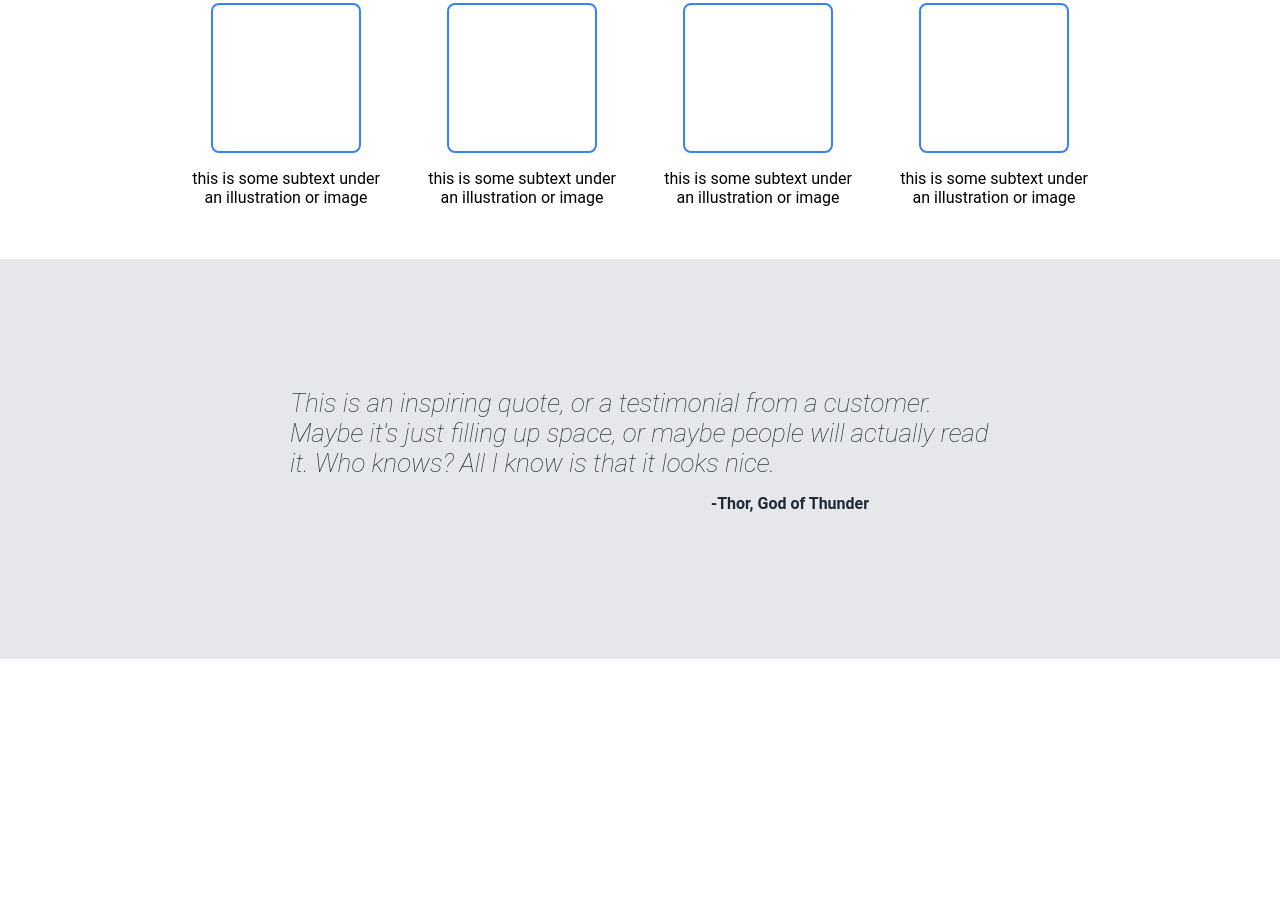
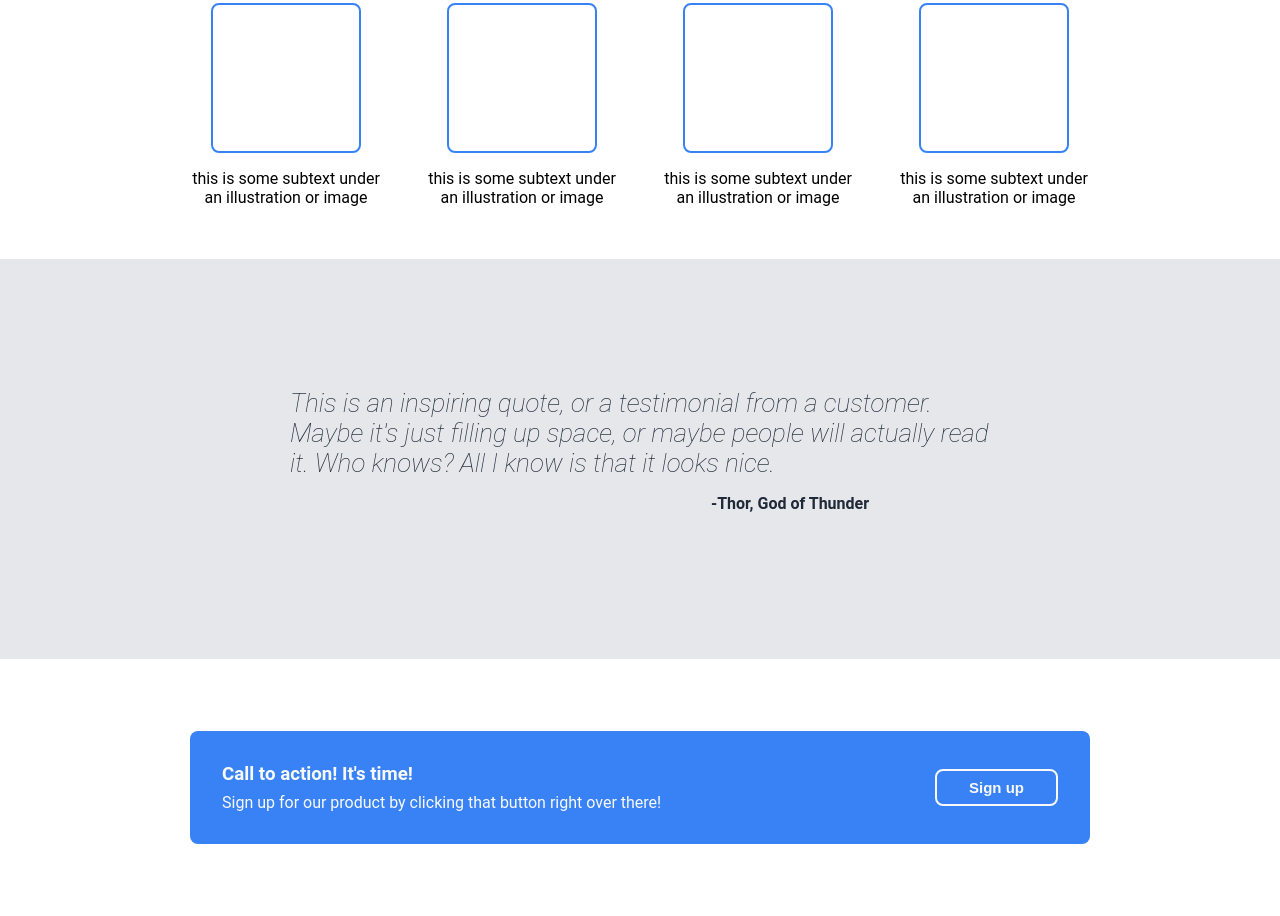
Before and after one commit to iohannc/landingPage-OdinProject, a plain HTML site: page index.html in a window 1280 px wide. Shown: the part 563-1479 px from the top of the page. Before the commit the page ends 1222 px from the top, so only its background shows below. Drawn offline with Linux system fonts and the light colour scheme.

Commit message:
Finish fourth section

```diff
--- a/css/styles.css
+++ b/css/styles.css
@@ -154,3 +154,49 @@ a {
   font-weight: 700;
   margin-left: 300px;
 }
+
+.action-section {
+  padding: 72px;
+  display: flex;
+  justify-content: center;
+  align-items: center;
+}
+
+.call-to-action {
+  background-color: var(--button-color);
+  display: flex;
+  justify-content: space-between;
+  align-items: center;
+  border-radius: 8px;
+  padding: 32px;
+  max-width: 900px;
+  gap: 16px;
+  flex-wrap: wrap;
+  flex: 1;
+}
+
+.call-to-action button {
+  background-color: var(--button-color);
+  border-radius: 8px;
+  border: 2px solid var(--font-lightcolor);
+  color: var(--font-lightcolor);
+  font-weight: 700;
+  font-size: 15px;
+  padding: 8px 32px;
+}
+
+.action-text {
+  color: var(--font-lightcolor);
+  display: flex;
+  flex-direction: column;
+  justify-content: center;
+  gap: 8px;
+}
+
+.action-text h3 {
+  margin: 0;
+}
+
+.action-text p {
+  margin: 0;
+}
--- a/index.html
+++ b/index.html
@@ -61,12 +61,22 @@
       </div>
       <div class="quote-section">
         <p class="quote-text">
-          This is an inspiring quote, or a testimonial from
-          a customer. Maybe it's just filling up space, or
-          maybe people will actually read it. Who knows? All
-          I know is that it looks nice.
+          This is an inspiring quote, or a testimonial from a customer. Maybe
+          it's just filling up space, or maybe people will actually read it. Who
+          knows? All I know is that it looks nice.
         </p>
         <p class="quote-author">-Thor, God of Thunder</p>
+      </div>
+      <div class="action-section">
+        <div class="call-to-action">
+          <div class="action-text">
+            <h3>Call to action! It's time!</h3>
+            <p>
+              Sign up for our product by clicking that button right over there!
+            </p>
+          </div>
+          <button>Sign up</button>
+        </div>
       </div>
     </main>
   </body>
```
